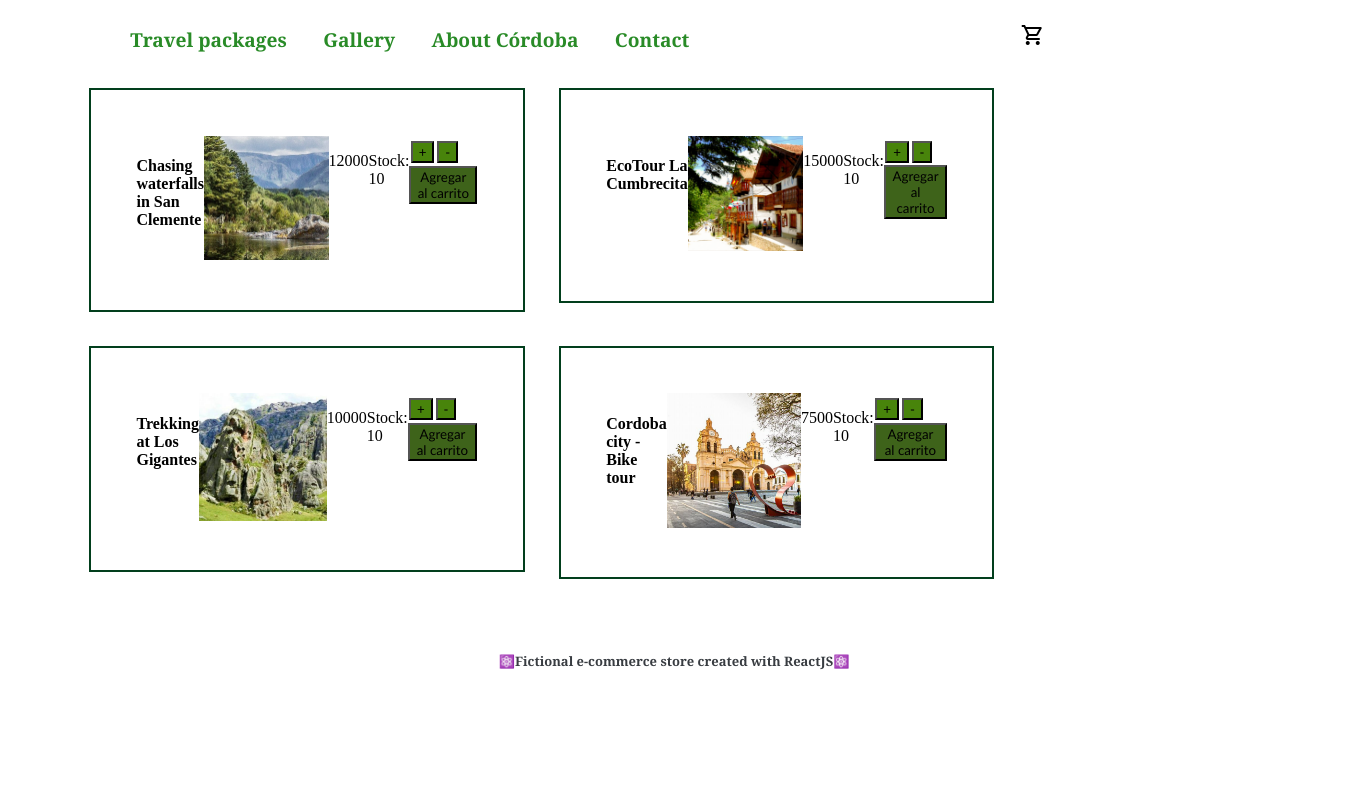
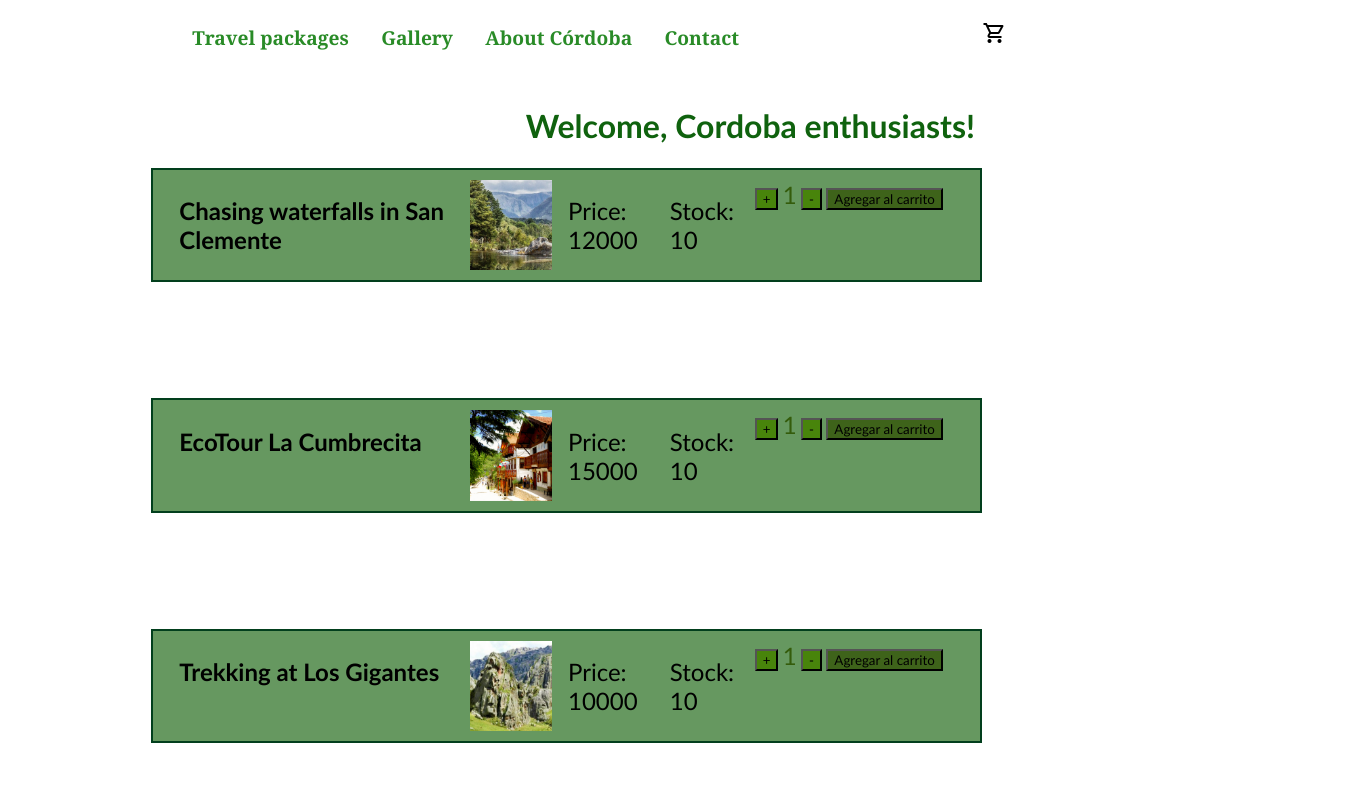
Before and after one commit to ConstanzaOriana/cordoba-travels-e-commerce, a React (Create React App) app: page / in a window 1280 px wide. Shown: the top 800 px of the page, 1365 px wide, since content can reach past the window. Built offline with nearby package versions, Linux system fonts and the light colour scheme.

Commit message:
Arreglo Itemcount

```diff
--- a/src/components/Card/Card.jsx
+++ b/src/components/Card/Card.jsx
@@ -10,13 +10,13 @@ const Card = ({
 }) => {
     return (
         <div className={estilos.cardContainer}>
-            <h4>{title}</h4>
+            <h4 className={estilos.title}>{title}</h4>
             <div className={estilos.card}>
             <img className={estilos.img} src={img} alt={`Imagen del producto ${title}`}/>
             </div>
-            <p className={estilos.price}>{price}</p>
-           <p>Stock: {stock}</p>
-           <ItemCount className={estilos.counter}/>
+            <p className={estilos.price}>Price: {price}</p>
+           <p className={estilos.stock}>Stock: {stock}</p>
+           <ItemCount className={estilos.counter} stock={10}/>
         </div>
     )
 }
--- a/src/components/Card/card.module.css
+++ b/src/components/Card/card.module.css
@@ -1,19 +1,45 @@
 .cardContainer, .counter{
+    width: 80%;
+    display: inline-flex;
+    justify-content: center;
+    margin: 1.5%;
+    margin-top: 10%;
+    border: 2px solid rgb(2, 63, 29);
+    background-color: rgb(102, 152, 96);
+    padding: 1%;
+}
+
+.title{
+    width: 100%;
+    font-size: x-large;
+    margin: 2%;
+font-family: 'Trebuchet MS', 'Lucida Sans Unicode', 'Lucida Grande', 'Lucida Sans', Arial, sans-serif;
+justify-content: center;
+}
+
+.card{
     width: 30%;
     display: inline-flex;
     justify-content: space-evenly;
-    margin: 1.5%;
-    border: 2px solid rgb(2, 63, 29);
-    padding: 4%;
 }
 
-
 .cardContainer:hover{
-    background-color: rgb(128, 208, 182);
-    transition: 1s;
+    background-color:  rgb(158, 210, 151);
+    transition: 1.5s;
 }
 
 .img{
     width: 100%;
-   position: cover;
 }
+
+.price{
+font-family: 'Trebuchet MS', 'Lucida Sans Unicode', 'Lucida Grande', 'Lucida Sans', Arial, sans-serif;
+margin: 2%;
+font-size: x-large;
+}
+
+.stock{
+    font-family: 'Trebuchet MS', 'Lucida Sans Unicode', 'Lucida Grande', 'Lucida Sans', Arial, sans-serif;
+    margin: 2%;
+    font-size: x-large;
+}
--- a/src/components/ItemCount/ItemCount.jsx
+++ b/src/components/ItemCount/ItemCount.jsx
@@ -1,28 +1,23 @@
 import React, { useState } from 'react';
 import estilos from './itemcounter.module.css';
 
-const ItemCount = ({stock, initial, onAdd}) => {
+const ItemCount = ({stock, initial =1, onAdd}) => {
 
   const [count, setCount] = useState(initial);
 
-      const sumar = () => {
-        if(count < stock){
-        setCount(count + 1);
-        console.log(onAdd);
-      } else {
-        alert("Can't add more packages!")
+      const addCounter = () => {
+        count < stock && setCount(count + 1)
       }
-    };
 
-      const restar = () => {
-        setCount(count - 1);
-      };
+      const sustractCounter = () => {
+        count > initial && setCount(count - 1)
+      }
 
      return (
     <div className={estilos.contador}>
-    <button onClick={sumar} className={estilos.suma}>+</button>
+    <button onClick={addCounter} className={estilos.suma}>+</button>
     <p className={estilos.numero}>{count}</p>
-    <button onClick={restar} className={estilos.resta}>-</button>
+    <button onClick={sustractCounter} className={estilos.resta}>-</button>
     <button className={estilos.texto}>Agregar al carrito</button>
     </div>
   )
--- a/src/components/ItemListContainer/ItemListContainer.js
+++ b/src/components/ItemListContainer/ItemListContainer.js
@@ -1,9 +1,10 @@
 import React, { useEffect, useState } from "react";
 import { products } from "../../Item/Item";
 import ItemList from "../ItemList/ItemList";
+import estilos from './item.module.css';
 
 
-const ItemListContainer = ( ) => {
+const ItemListContainer = ( {saludo} ) => {
     const [productList, setProductList] = useState([])
         const getProducts = () => new Promise((resolve, reject) => {
             setTimeout(() =>resolve(products), 2000)
@@ -17,6 +18,7 @@ getProducts()
 
         return(
             <div>
+                <h1 className={estilos.saludo}>{saludo}</h1>
             <ItemList productList={productList}/>
             </div>
         )
--- a/src/components/ItemListContainer/item.module.css
+++ b/src/components/ItemListContainer/item.module.css
@@ -1,38 +1,11 @@
-.main{
-    width: 100%;
-    display: inline-flex;
-    justify-content: center;
-    overflow-x: hidden;
-}
-
-.video{
-    width: 100%;
-    position: relative;
-    z-index: 0;
-    margin-right: 10%;
-}
-
-.mainContainer{
+.saludo{
     font-family:'Gill Sans', 'Gill Sans MT', Calibri, 'Trebuchet MS', sans-serif;
     width: 90%;
     margin: auto;
-    margin-top: 15%;
     padding: 3%;
     display: flex;
     justify-content: center;
-    color: rgb(255, 255, 255);
+    color: rgb(15, 98, 14);
     position: absolute;
     z-index: 1;
 }
-
-.secondContainer{
-    font-family: 'Gill Sans', 'Gill Sans MT', Calibri, 'Trebuchet MS', sans-serif;
-    width: 90%;
-    margin: auto;
-    margin-top: 25%;
-    display: flex;
-    justify-content: center;
-    color: rgb(255, 255, 255);
-    position: absolute;
-    z-index: 1;
-}
--- a/src/index.css
+++ b/src/index.css
@@ -1,5 +1,6 @@
 html{
     overflow-x: hidden;
-    width: 90%;
+    width: 80%;
+    justify-content: center;
     margin: auto;
 }
```
